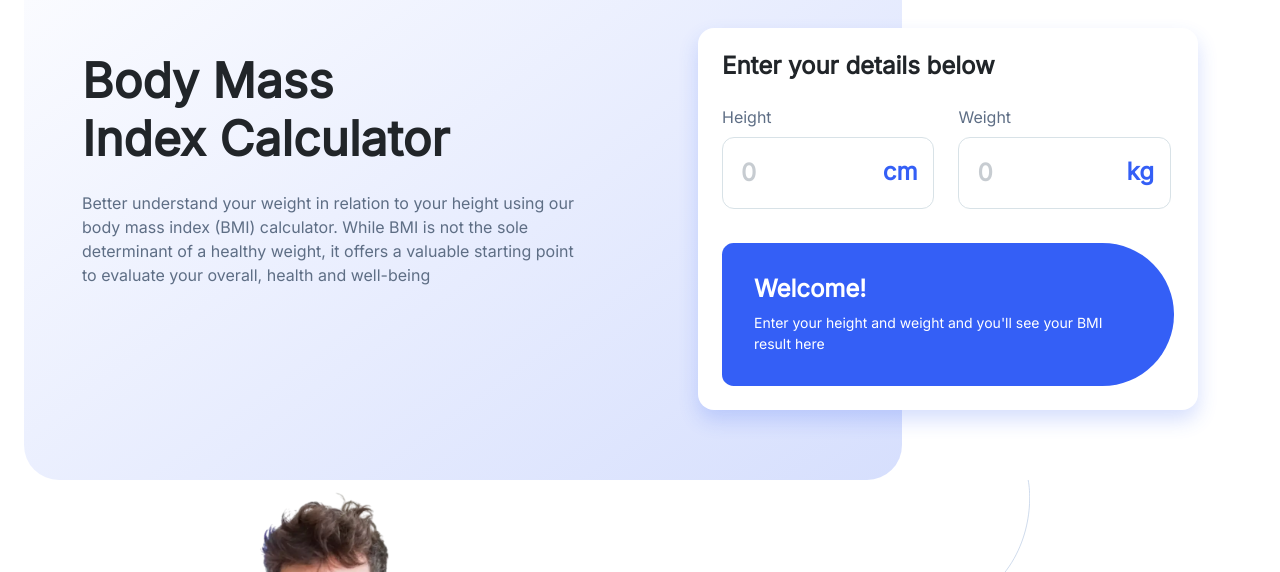
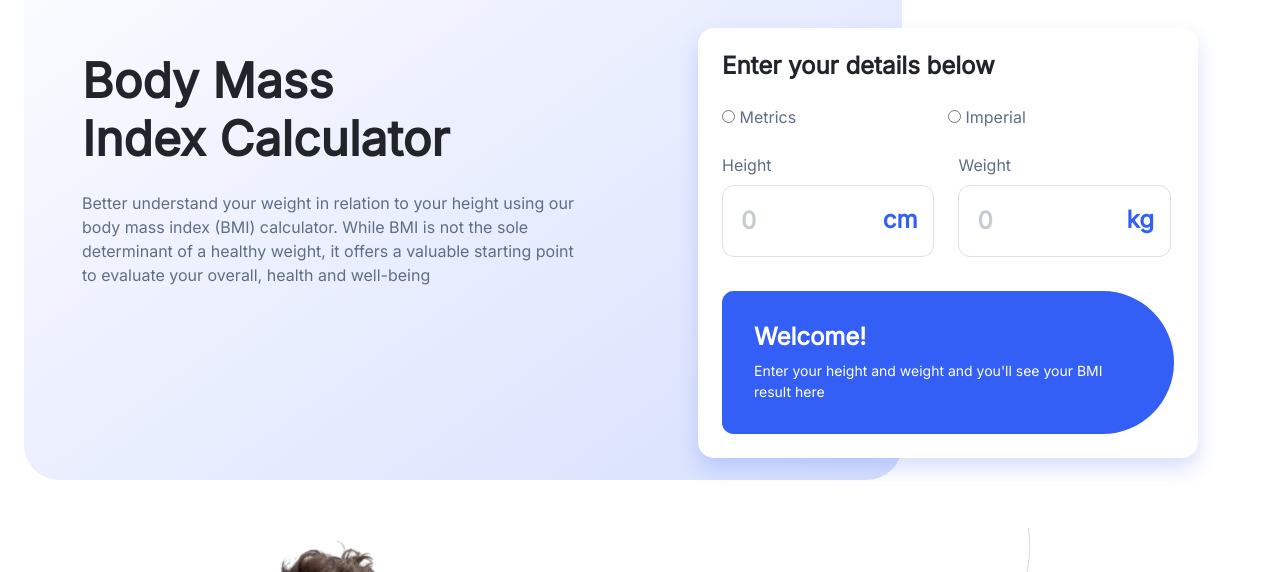
Before and after one commit to Ben7991/amalitech_bmi-calculator, a plain HTML site: page index.html in a window 1280 px wide. Shown: the part 156-728 px from the top of the page. Drawn offline with nearby package versions, Linux system fonts and the light colour scheme.

Commit message:
add html element for creating custom radio button and label behavior

```diff
--- a/assets/css/styles.css
+++ b/assets/css/styles.css
@@ -117,6 +117,8 @@
 .header__measurement-unit-choice {
     margin-top: 24px;
     margin-bottom: 24px;
+    display: flex;
+    align-items: center;
 }
 
 @media (min-width: 768px) {
--- a/index.html
+++ b/index.html
@@ -29,8 +29,18 @@
                 <div class="header__calculator bg-white">
                     <h5 class="header__calculator-heading mb-3">Enter your details below</h5>
                     <div class="header__measurement-unit-choice">
-                        <div class="col-6"></div>
-                        <div class="col-6"></div>
+                        <div class="col-6">
+                            <label class="header__measurement-label">
+                                <input class="header__measurement-radio" type="radio" name="unit"/>
+                                Metrics
+                            </label>
+                        </div>
+                        <div class="col-6">
+                            <label class="header__measurement-label">
+                                <input class="header__measurement-radio" type="radio" name="unit"/>
+                                Imperial
+                            </label>
+                        </div>
                     </div>
                     <div class="header__measurement header__measurement--metrics">
                         <div class="header__measurement-section">
```
